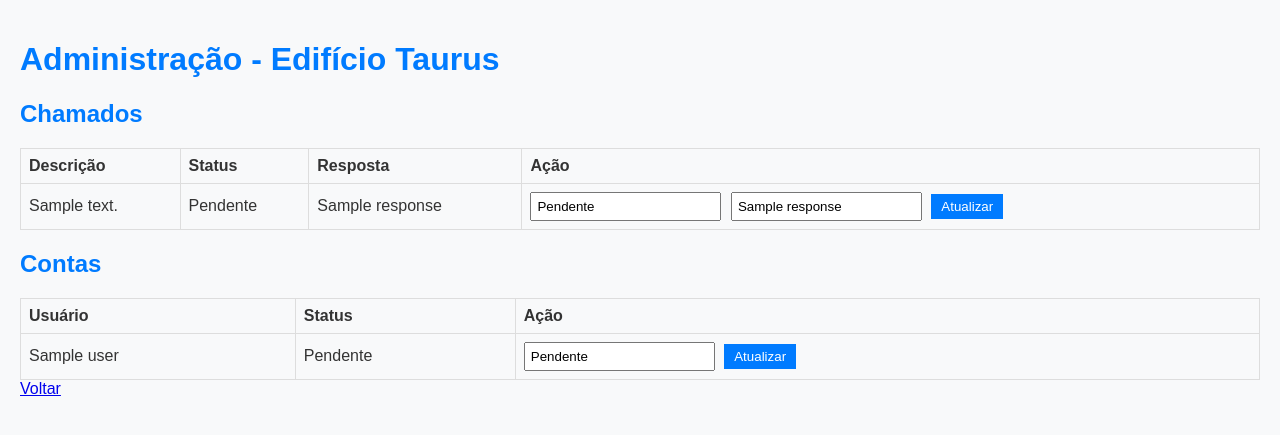
After one commit to emiliobresolin/condo_site, a Flask app: template templates/admin.html in a window 1280 px wide. The commit adds this page. Shown: the top 435 px of the page. Run offline with Flask 3, Linux system fonts and the light colour scheme; the template is opened without the code that fills it: most values are stand-ins (such as "Sample title", 1, 10 or a date in 2020).

Commit message:
adding admin page

```diff
--- a/app.py
+++ b/app.py
@@ -3,39 +3,50 @@ import json
 import os
 
 app = Flask(__name__)
-app.secret_key = 'secret_key'
+app.secret_key = 'secret_key'  # Necessário para usar sessões
 
+# Função para carregar os dados de um arquivo JSON
 def load_json(filename):
-    path = os.path.join(os.path.dirname(__file__), filename)
+    path = os.path.join(os.path.dirname(__file__), filename)  # Caminho absoluto
     with open(path, 'r') as file:
         return json.load(file)
 
+# Função para salvar os dados de um arquivo JSON
 def save_json(filename, data):
-    path = os.path.join(os.path.dirname(__file__), filename)
+    path = os.path.join(os.path.dirname(__file__), filename)  # Caminho absoluto
     with open(path, 'w') as file:
         json.dump(data, file, indent=4)
 
+# Página inicial (avisos)
 @app.route('/')
 def index():
     notices = load_json('notices.json')
     return render_template('index.html', notices=notices)
 
+# Página de login
 @app.route('/login', methods=['GET', 'POST'])
 def login():
     if request.method == 'POST':
         username = request.form['username']
         password = request.form['password']
+
         users = load_json('users.json')
         user = next((u for u in users if u['username'] == username and u['password'] == password), None)
 
         if user:
             session['username'] = username
-            return redirect(url_for('index'))
+            # Verificar o papel do usuário
+            if user['role'] == 'admin':
+                return redirect(url_for('admin'))  # Redireciona para a página admin
+            else:
+                return redirect(url_for('index'))  # Redireciona para a página inicial
         else:
             return 'Credenciais inválidas', 401
 
     return render_template('login.html')
 
+
+# Página de tickets (somente para usuários logados)
 @app.route('/tickets')
 def tickets():
     if 'username' not in session:
@@ -45,49 +56,7 @@ def tickets():
     user_tickets = [t for t in tickets if t['user'] == session['username']]
     return render_template('tickets.html', tickets=user_tickets)
 
-@app.route('/add_ticket', methods=['POST'])
-def add_ticket():
-    if 'username' not in session:
-        return redirect(url_for('login'))
-
-    tickets = load_json('tickets.json')
-    new_ticket = {
-        'user': session['username'],
-        'description': request.form['description'],
-        'status': 'Aberto',
-        'response': ''
-    }
-    tickets.append(new_ticket)
-    save_json('tickets.json', tickets)
-    return redirect(url_for('tickets'))
-
-@app.route('/admin/tickets')
-def admin_tickets():
-    if 'username' not in session:
-        return redirect(url_for('login'))
-
-    user = next((u for u in load_json('users.json') if u['username'] == session['username']), None)
-    if user and user['role'] == 'admin':
-        tickets = load_json('tickets.json')
-        return render_template('admin_tickets.html', tickets=tickets)
-    return redirect(url_for('index'))
-
-@app.route('/admin/response_ticket/<int:ticket_id>', methods=['POST'])
-def response_ticket(ticket_id):
-    if 'username' not in session:
-        return redirect(url_for('login'))
-
-    user = next((u for u in load_json('users.json') if u['username'] == session['username']), None)
-    if user and user['role'] == 'admin':
-        tickets = load_json('tickets.json')
-        ticket = tickets[ticket_id]
-        ticket['response'] = request.form['response']
-        ticket['status'] = request.form['status']
-        save_json('tickets.json', tickets)
-        return redirect(url_for('admin_tickets'))
-
-    return redirect(url_for('index'))
-
+# Página de contas (somente para usuários logados)
 @app.route('/accounts')
 def accounts():
     if 'username' not in session:
@@ -97,32 +66,43 @@ def accounts():
     user_accounts = [a for a in accounts if a['user'] == session['username']]
     return render_template('accounts.html', accounts=user_accounts)
 
-@app.route('/admin/accounts')
-def admin_accounts():
+# Página para admin/síndico gerenciar chamados e contas
+@app.route('/admin')
+def admin():
     if 'username' not in session:
         return redirect(url_for('login'))
 
-    user = next((u for u in load_json('users.json') if u['username'] == session['username']), None)
+    # Verificar se o usuário logado é um "admin"
+    users = load_json('users.json')
+    user = next((u for u in users if u['username'] == session['username']), None)
+
     if user and user['role'] == 'admin':
+        tickets = load_json('tickets.json')
         accounts = load_json('accounts.json')
-        return render_template('admin_accounts.html', accounts=accounts)
-    return redirect(url_for('index'))
+        return render_template('admin.html', tickets=tickets, accounts=accounts)
+    else:
+        return 'Acesso negado. Você não tem permissão para acessar esta página.', 403  # Pagina de erro 403
 
-@app.route('/admin/update_account/<int:account_id>', methods=['POST'])
+# Alterar status de chamados (admin)
+@app.route('/update_ticket/<int:ticket_id>', methods=['POST'])
+def update_ticket(ticket_id):
+    tickets = load_json('tickets.json')
+    ticket = tickets[ticket_id]
+    ticket['status'] = request.form['status']
+    ticket['response'] = request.form.get('response', '')
+    save_json('tickets.json', tickets)
+    return redirect(url_for('admin'))
+
+# Alterar status das contas (admin)
+@app.route('/update_account/<int:account_id>', methods=['POST'])
 def update_account(account_id):
-    if 'username' not in session:
-        return redirect(url_for('login'))
+    accounts = load_json('accounts.json')
+    account = accounts[account_id]
+    account['status'] = request.form['status']
+    save_json('accounts.json', accounts)
+    return redirect(url_for('admin'))
 
-    user = next((u for u in load_json('users.json') if u['username'] == session['username']), None)
-    if user and user['role'] == 'admin':
-        accounts = load_json('accounts.json')
-        account = accounts[account_id]
-        account['status'] = request.form['status']
-        save_json('accounts.json', accounts)
-        return redirect(url_for('admin_accounts'))
-
-    return redirect(url_for('index'))
-
+# Deslogar
 @app.route('/logout')
 def logout():
     session.pop('username', None)
--- a/static/styles.css
+++ b/static/styles.css
@@ -1,66 +1,47 @@
 body {
-    font-family: 'Segoe UI', Tahoma, Geneva, Verdana, sans-serif;
-    margin: 20px;
-    background-color: #ecf0f1;
-    color: #34495e;
+    font-family: Arial, sans-serif;
+    background-color: #f8f9fa;
+    color: #333;
+    margin: 0;
+    padding: 20px;
 }
+
 h1, h2 {
-    color: #2980b9;
+    color: #007bff;
 }
+
 table {
     width: 100%;
     border-collapse: collapse;
-    margin: 20px 0;
+    margin-top: 20px;
 }
+
+table, th, td {
+    border: 1px solid #ddd;
+}
+
 th, td {
-    padding: 10px;
-    border: 1px solid #bdc3c7;
+    padding: 8px;
     text-align: left;
 }
-th {
-    background-color: #2980b9;
+
+form {
+    display: inline;
+}
+
+button {
+    background-color: #007bff;
     color: white;
+    border: none;
+    padding: 5px 10px;
+    cursor: pointer;
 }
-a {
-    display: block;
-    margin: 10px 0;
-    color: #2980b9;
-    text-decoration: none;
-    transition: color 0.3s;
+
+button:hover {
+    background-color: #0056b3;
 }
-a:hover {
-    color: #1abc9c;
+
+input[type="text"] {
+    padding: 5px;
+    margin-right: 5px;
 }
-button {
-    margin-top: 5px;
-    padding: 10px;
-    background-color: #2980b9;
-    color: #fff;
-    border: none;
-    border-radius: 5px;
-    cursor: pointer;
-    transition: background-color 0.3s;
-}
-button:hover {
-    background-color: #1abc9c;
-}
-input, select, textarea {
-    padding: 5px;
-    margin: 5px 0;
-    border: 1px solid #bdc3c7;
-    border-radius: 4px;
-}
-footer {
-    margin-top: 30px;
-    text-align: center;
-    font-size: 0.8em;
-    color: #7f8c8d;
-}
-@media (max-width: 768px) {
-    table {
-        font-size: 14px;
-    }
-    button {
-        width: 100%;
-    }
-}
--- /dev/null
+++ b/templates/admin.html
@@ -0,0 +1,58 @@
+<!DOCTYPE html>
+<html lang="pt-BR">
+<head>
+    <meta charset="UTF-8">
+    <meta name="viewport" content="width=device-width, initial-scale=1.0">
+    <title>Admin - Edifício Taurus</title>
+    <link rel="stylesheet" href="{{ url_for('static', filename='styles.css') }}">
+</head>
+<body>
+    <h1>Administração - Edifício Taurus</h1>
+    <h2>Chamados</h2>
+    <table>
+        <tr>
+            <th>Descrição</th>
+            <th>Status</th>
+            <th>Resposta</th>
+            <th>Ação</th>
+        </tr>
+        {% for ticket in tickets %}
+        <tr>
+            <td>{{ ticket.description }}</td>
+            <td>{{ ticket.status }}</td>
+            <td>{{ ticket.response or 'Aguardando resposta' }}</td>
+            <td>
+                <form action="/update_ticket/{{ loop.index0 }}" method="POST">
+                    <input type="text" name="status" value="{{ ticket.status }}" required>
+                    <input type="text" name="response" value="{{ ticket.response }}">
+                    <button type="submit">Atualizar</button>
+                </form>
+            </td>
+        </tr>
+        {% endfor %}
+    </table>
+
+    <h2>Contas</h2>
+    <table>
+        <tr>
+            <th>Usuário</th>
+            <th>Status</th>
+            <th>Ação</th>
+        </tr>
+        {% for account in accounts %}
+        <tr>
+            <td>{{ account.user }}</td>
+            <td>{{ account.status }}</td>
+            <td>
+                <form action="/update_account/{{ loop.index0 }}" method="POST">
+                    <input type="text" name="status" value="{{ account.status }}" required>
+                    <button type="submit">Atualizar</button>
+                </form>
+            </td>
+        </tr>
+        {% endfor %}
+    </table>
+
+    <a href="/">Voltar</a>
+</body>
+</html>
--- a/templates/login.html
+++ b/templates/login.html
@@ -5,7 +5,6 @@
     <meta name="viewport" content="width=device-width, initial-scale=1.0">
     <title>Login - Edifício Taurus</title>
     <link rel="stylesheet" href="{{ url_for('static', filename='styles.css') }}">
-    <script src="{{ url_for('static', filename='app.js') }}"></script>
 </head>
 <body>
     <h1>Login</h1>
```
Also changed, not shown: templates/accounts.html (+14 -4 lines), templates/tickets.html (+14 -7 lines).
